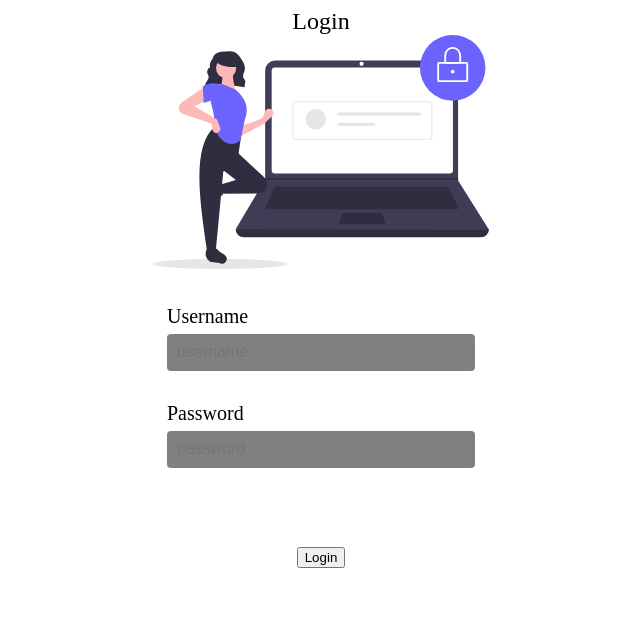
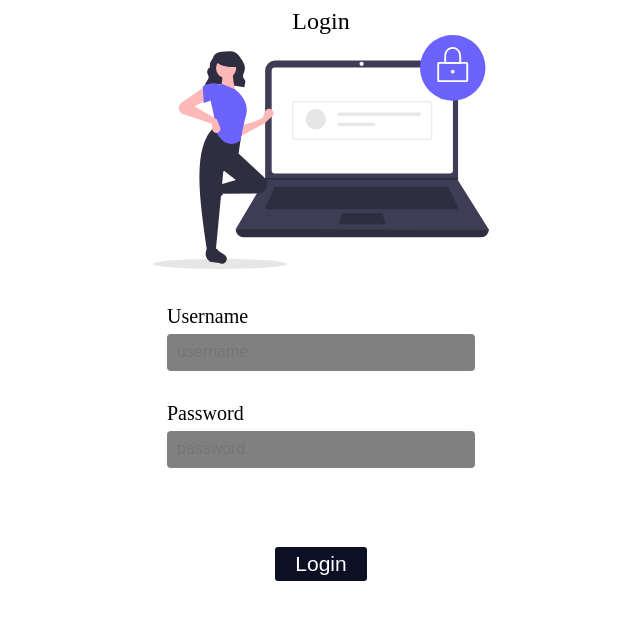
Before and after one commit to Sxlly/Frienfo, a React (Create React App) app in the folder frienfo/: page /LogIn in a window 1280 px wide. Shown: the top 620 px of the page, without its empty margins (319-959 px from the left). Built offline with nearby package versions, Linux system fonts and the light colour scheme.

Commit message:
login styling button

```diff
--- a/frienfo/src/login.js
+++ b/frienfo/src/login.js
@@ -78,6 +78,17 @@ const styles = {
         marginTop: "3em",
     },
 
+    button: {
+
+        fontSize: "21px",
+        padding: "5px 20px",
+        border: "0",
+        backgroundColor: "rgba(13, 16, 36, 1)",
+        color: "white",
+        borderRadius: "3px",
+        transition: "all 250ms ease-in-out",
+    }
+
 }
 
 
@@ -103,7 +114,7 @@ function LogIn() {
                 </div>
             </div>
             <div style = {styles.footer}>
-                <button type = "button" >
+                <button style = {styles.button} type = "button" >
                     Login
                 </button>
             </div>
```
